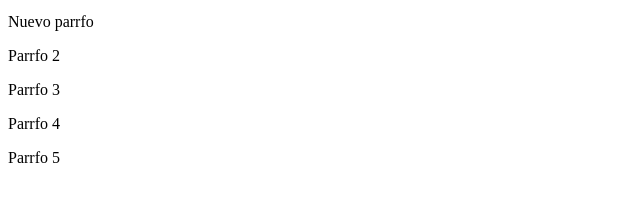
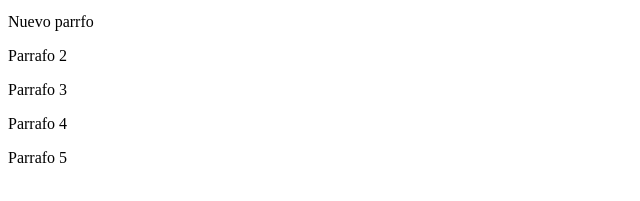
Before and after one commit to diegosnt/hello-world-git, a plain HTML site: page index.html in a window 1280 px wide. Shown: the part 151-352 px from the top of the page, 0-640 px from the left. Drawn offline with Linux system fonts and the light colour scheme.

Commit message:
se corrigen los parrafos

```diff
--- a/index.html
+++ b/index.html
@@ -13,9 +13,9 @@
         <input type="button" value="Enviar Datos">
     </form>
     <p>Nuevo parrfo</p>
-    <p>Parrfo 2</p>
-    <p>Parrfo 3</p>
-    <p>Parrfo 4</p>
-    <p>Parrfo 5</p>
+    <p>Parrafo 2</p>
+    <p>Parrafo 3</p>
+    <p>Parrafo 4</p>
+    <p>Parrafo 5</p>
 </body>
 </html>
```
